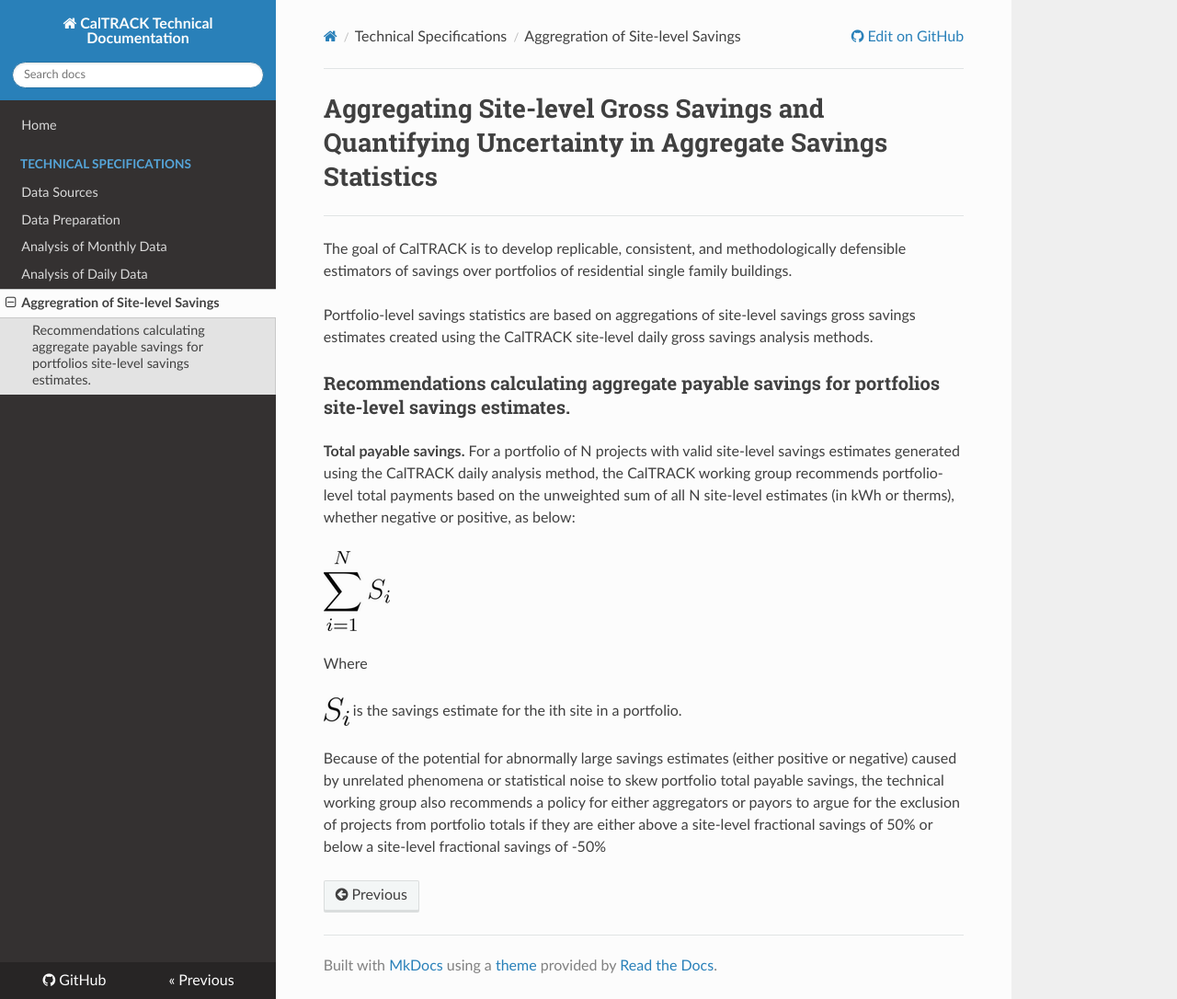
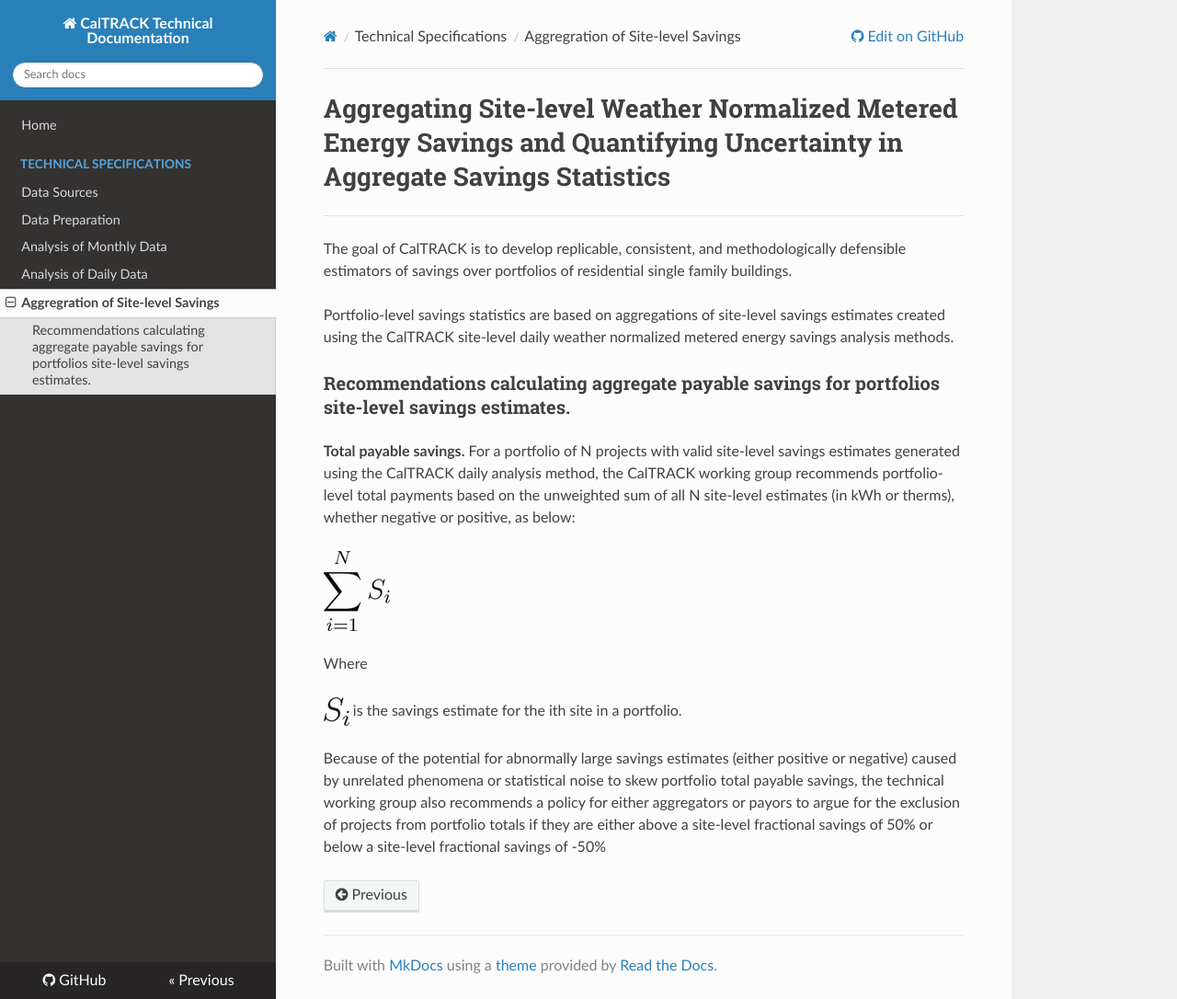
Before and after one commit to openeemeter/caltrack, an MkDocs documentation site: the page built from docs/aggregation/v1.0/README.md, in a window 1280 px wide and 1086 px high. Shown: the whole window at 92% size. Built offline with MkDocs 1.6.1, drawn with Linux system fonts in a browser that asks for light colours; nearby versions of some CDN libraries; old or Windows-style settings are respelled for this version of MkDocs.

Commit message:
Update "Gross"

```diff
--- a/docs/aggregation/v1.0/README.md
+++ b/docs/aggregation/v1.0/README.md
@@ -1,11 +1,11 @@
-# **Aggregating Site-level Gross Savings and Quantifying Uncertainty in Aggregate Savings Statistics**
+# **Aggregating Site-level Weather Normalized Metered Energy Savings and Quantifying Uncertainty in Aggregate Savings Statistics**
 
 * * *
 
 
 The goal of CalTRACK is to develop replicable, consistent, and methodologically defensible estimators of savings over portfolios of residential single family buildings.
 
-Portfolio-level savings statistics are based on aggregations of site-level savings gross savings estimates created using the CalTRACK site-level daily gross savings analysis methods.
+Portfolio-level savings statistics are based on aggregations of site-level savings estimates created using the CalTRACK site-level daily weather normalized metered energy savings analysis methods.
 
 ### **Recommendations calculating aggregate payable savings for portfolios site-level savings estimates.**
 
```
